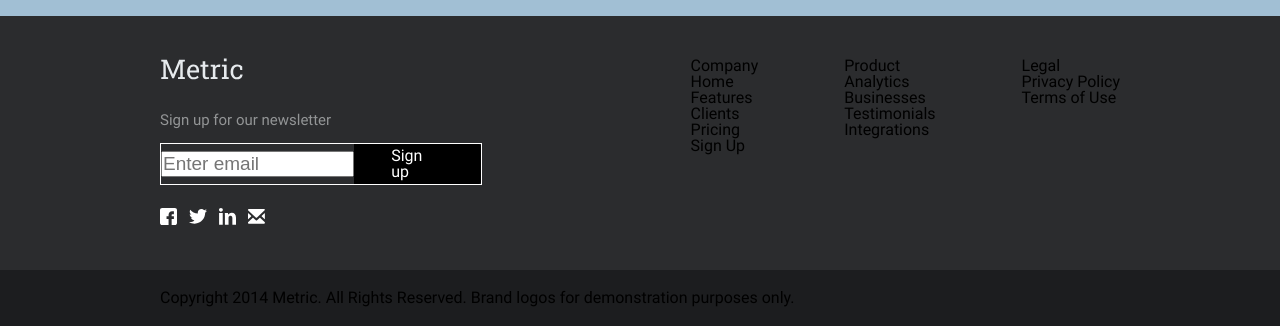
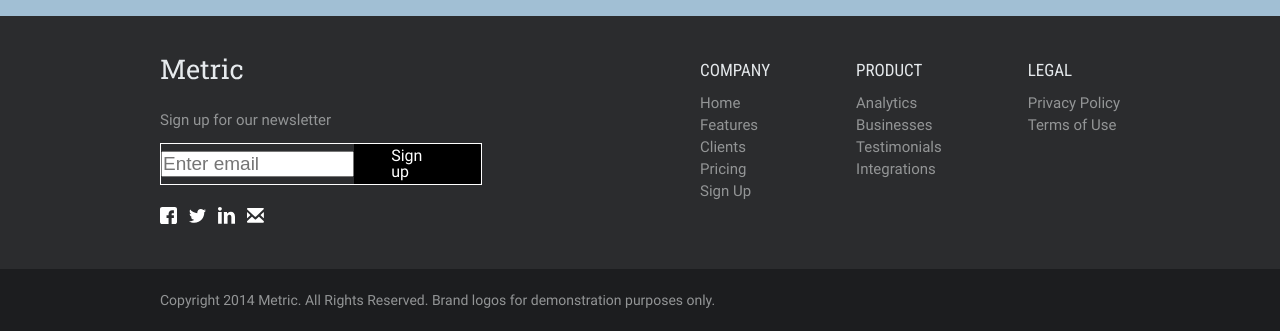
Before and after one commit to azikodev/Metric, a plain HTML site: page index.html in a window 1280 px wide. Shown: the part 2983-3314 px from the top of the page. Drawn offline with Linux system fonts and the light colour scheme.

Commit message:
site edited

```diff
--- a/css/main.css
+++ b/css/main.css
@@ -6,7 +6,6 @@
     font-style: normal;
     font-weight: 400;
     src: url('../fonts/roboto-v30-latin-regular.woff2') format('woff2');
-    tet
 }
 
 /* roboto-slab-regular - latin */
@@ -42,6 +41,7 @@
     --font-14: 14px;
     --font-15: 15px;
     --font-16: 16px;
+    --font-17: 17px;
     --font-19: 19px;
     --font-20: 20px;
     --font-21: 21px;
@@ -596,6 +596,7 @@ ol {
     display: flex;
     justify-content: space-between;
 }
+
 .footer-top {
     background-color: #2B2C2E;
     padding: 42px 0;
@@ -636,11 +637,19 @@ ol {
     font-size: var(--font-19);
     width: 193px;
 }
+
 .footer__logo-section {
     display: flex;
     align-items: center;
     gap: 12px;
 }
+
+.footer__logo-section img {
+    width: 17px;
+    height: 17px;
+}
+
+.footer__logo-section img:hover {}
 
 .sign-up__btn a {
     border-radius: 0px 2px 2px 0px;
@@ -649,12 +658,47 @@ ol {
     padding: 4.2px 37.2px;
     color: var(--white)
 }
+
 .sign-up__btn a:hover {
     /* border: 1px solid var(--black); */
     background-color: #A1BFD4;
     color: var(--black);
 }
+
 .footer__list {
     display: flex;
     gap: 86px;
 }
+
+.footer-list__item {}
+
+.footer-item__title {
+    color: #E4E8EB;
+    font-family: var(--font-3);
+    font-size: var(--font-17);
+    font-style: normal;
+    font-weight: var(--weight-400);
+    line-height: 24px;
+    text-transform: uppercase;
+    margin-bottom: 10px;
+}
+
+.footer-item__text a {
+    color: var(--color-footer);
+    font-family: var(--main-font);
+    font-size: var(--font-15);
+    font-style: normal;
+    font-weight: var(--weight-400);
+    line-height: 22px;
+    margin-bottom: 2px;
+}
+
+.footer-bottom__text {
+    color: var(--color-footer);
+    font-family: var(--main-font);
+    font-size: var(--font-14);
+    font-style: normal;
+    font-weight: var(--weight-400);
+    line-height: 22px;
+
+}
```
